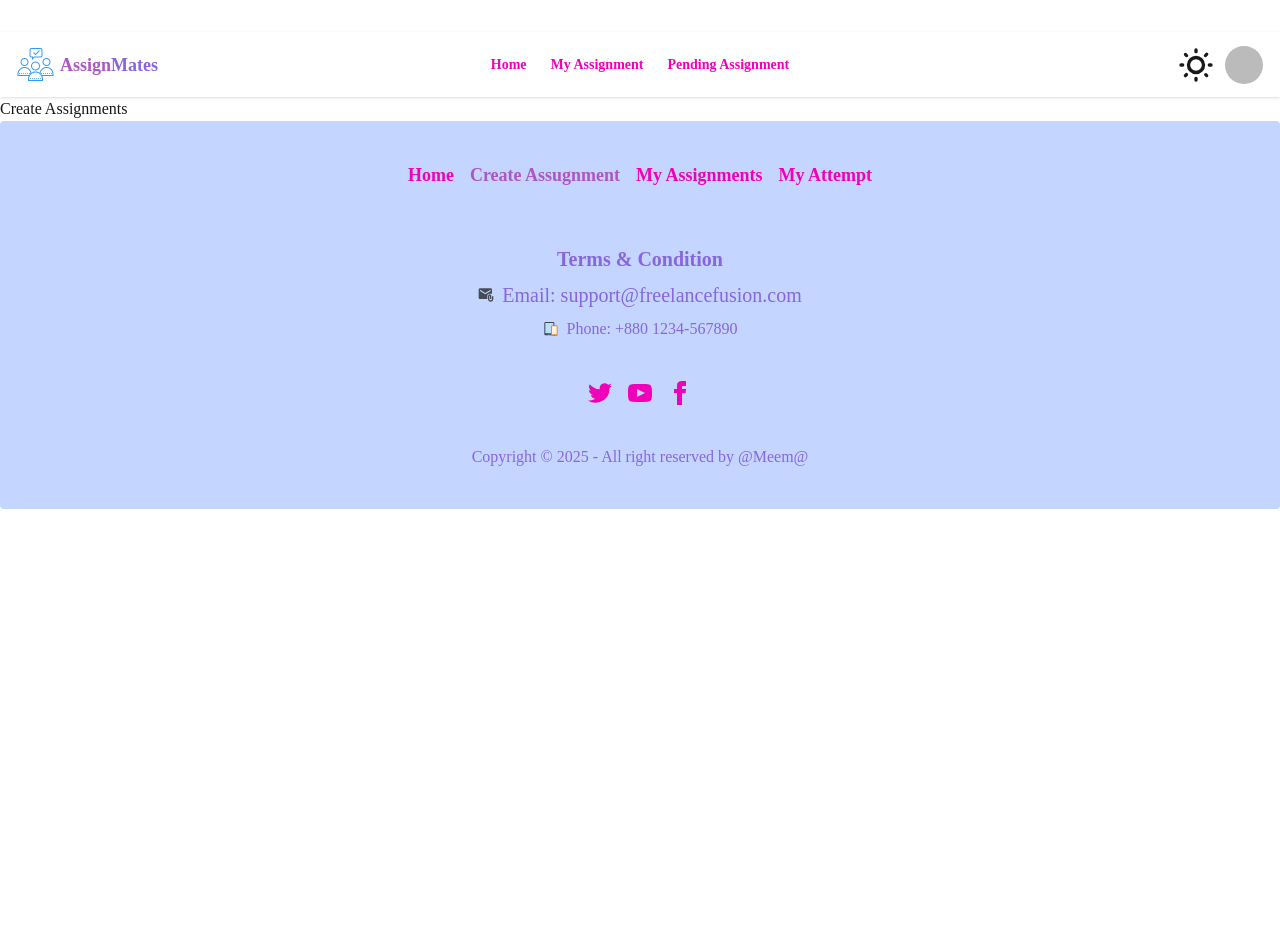
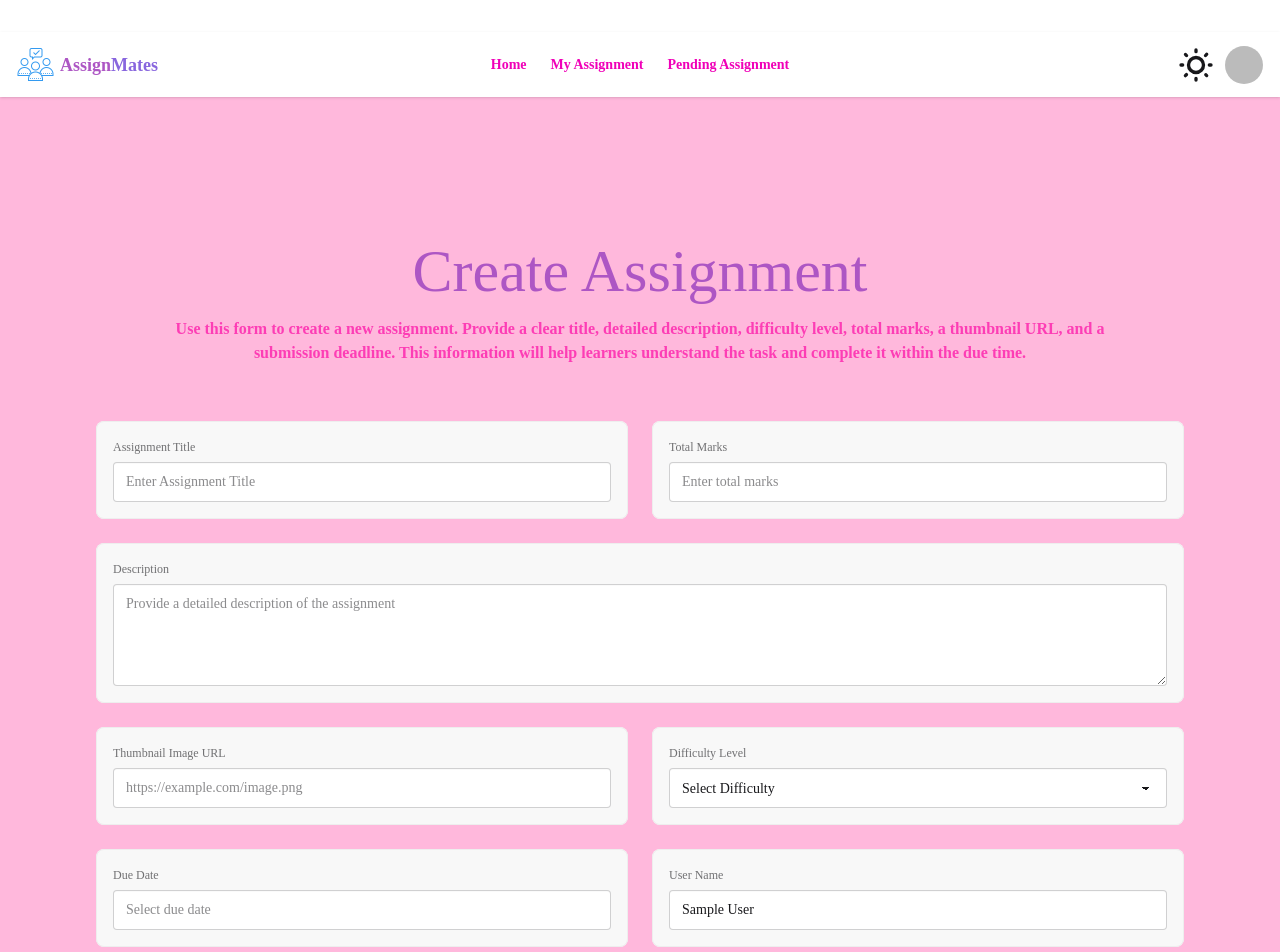
Before and after one commit to AmenaGithub678/assignment-management-client-repo, a React (Vite) app: page /createassignment in a window 1280 px wide. Shown: the top 952 px of the page. Before the commit the page ends 800 px from the top, so only its background shows below. Built offline with nearby package versions, Linux system fonts and the light colour scheme; no server answers; sample sign-in values are in the browser's storage; a web font is replaced by a local one.

Commit message:
private router set up, create assignment pagw with validation

```diff
--- a/package.json
+++ b/package.json
@@ -11,15 +11,18 @@
   },
   "dependencies": {
     "@tailwindcss/vite": "^4.1.10",
+    "date-fns": "^4.1.0",
     "firebase": "^11.9.1",
     "framer-motion": "^12.18.1",
     "lottie-react": "^2.4.1",
     "motion": "^12.18.1",
     "react": "^19.1.0",
+    "react-datepicker": "^8.4.0",
     "react-dom": "^19.1.0",
     "react-icons": "^5.5.0",
     "react-router": "^7.6.2",
     "react-simple-typewriter": "^5.0.1",
+    "sweetalert2": "^11.22.0",
     "tailwindcss": "^4.1.10"
   },
   "devDependencies": {
--- /dev/null
+++ b/src/Componets/Shared/LoadinSpinner.jsx
@@ -0,0 +1,13 @@
+import React from 'react';
+
+const LoadinSpinner = () => {
+    return (
+         <div>
+<div className="fixed inset-0 z-50 flex items-center justify-center bg-white bg-opacity-70">
+<span className="loading loading-spinner loading-lg text-neutral"></span>
+    </div>
+        </div>
+    );
+};
+
+export default LoadinSpinner;
--- a/src/Componets/Shared/SocialIcon.jsx
+++ b/src/Componets/Shared/SocialIcon.jsx
@@ -1,23 +1,37 @@
 import React, { useContext } from 'react';
 import { FcGoogle } from "react-icons/fc";
 import { AuthContext } from '../../Context/AuthContext';
+import Swal from 'sweetalert2';
 const SocialIcon = () => {
 
-    const {signInWithGoogle} = useContext(AuthContext);
+const {signInWithGoogle} = useContext(AuthContext);
 
-        const handleGoogleSignIn = ()=>{
-       signInWithGoogle()
+const handleGoogleSignIn = ()=>{
+  signInWithGoogle()
         .then(result => {
                     console.log(result.user)
+                     Swal.fire({
+                          icon: 'success',
+                          title: 'Login Successful',
+                          text: 'You have logged in with Google!',
+                          showConfirmButton: false,
+                          timer: 2000
+                        });
                 })
                 .catch(error => {
                     console.log(error.message)
+                     Swal.fire({
+                          icon: 'error',
+                          title: 'Oops...',
+                          text: error.message || 'Something went wrong with Google login!'
+                        });
+
                 })
         }
 
     return (
        <div className='m-4'>
-       <div className="divider">Login/Register with social accounts</div>
+
        <div className='flex justify-center'>
        <button onClick={handleGoogleSignIn}
 
--- /dev/null
+++ b/src/Context/PrivateRouter.jsx
@@ -0,0 +1,19 @@
+import React, { use } from 'react';
+ import { AuthContext } from './AuthContext';
+ import { Navigate } from 'react-router';
+import LoadinSpinner from '../Componets/Shared/LoadinSpinner';
+const PrivateRouter = ({children}) => {
+   const {user,loading} = use(AuthContext)
+
+if(loading){
+    return <LoadinSpinner></LoadinSpinner>
+}
+
+     if(!user){
+         return <Navigate
+         to='/auth/login'></Navigate>
+     }
+     return children;
+};
+
+export default PrivateRouter;
--- a/src/Context/PrivateRouters.jsx
+++ /dev/null
@@ -1,11 +0,0 @@
-import React from 'react';
-
-const PrivateRouters = () => {
-    return (
-        <div>
-            <h1>This is private router</h1>
-        </div>
-    );
-};
-
-export default PrivateRouters;
--- a/src/Pages/CreateAssignment.jsx
+++ b/src/Pages/CreateAssignment.jsx
@@ -1,10 +1,198 @@
-import React from 'react';
+import React, { use, useState } from 'react';
+import { AuthContext } from '../Context/AuthContext';
+import DatePicker from "react-datepicker";
+import "react-datepicker/dist/react-datepicker.css";
+import Swal from 'sweetalert2';
+const CreateAssignment = () => {
+const {user} = use(AuthContext);
+const [dueDate, setDueDate] = useState(null);
 
-const CreateAssignment = () => {
+const handleCreateAssignment = e => {
+    e.preventDefault();
+    const form = e.target;
+    const formData = new FormData(form);
+const description = formData.get("description");
+  const marks = formData.get("marks");
+
+  // Validate description length
+  if (description.length < 20) {
+    return Swal.fire({
+      icon: 'error',
+      title: 'Oops!',
+      text: 'Description must be at least 20 characters.',
+    });
+  }
+
+  //Validate number
+  if (isNaN(marks) || Number(marks) <= 0) {
+    return Swal.fire({
+      icon: 'error',
+      title: 'Invalid Marks',
+      text: 'Marks should be a positive number.',
+    });
+  }
+
+    const newAssignment = {
+      ...Object.fromEntries(formData.entries()),
+      dueDate: dueDate?.toISOString().split('T')[0], // format: yyyy-mm-dd
+    };
+
+    console.log("new assignment", newAssignment);
+
+    // POST to server
+    fetch('http://localhost:3000/createAssignment', {
+      method: "POST",
+      headers: {
+        "Content-Type": "application/json"
+      },
+      body: JSON.stringify(newAssignment)
+    })
+      .then(res => res.json())
+      .then(data => {
+        console.log("Server response:", data);
+        if (data.insertedId || data.acknowledged) {
+          Swal.fire({
+            title: "Assignment Created!",
+            icon: "success",
+            confirmButtonColor: "#AD56C4"
+          });
+          form.reset();
+          setDueDate(null);
+        }
+      })
+      .catch(err => {
+        console.error("Error:", err);
+        Swal.fire({
+          title: "Error",
+          text: "Something went wrong!",
+          icon: "error"
+        });
+      });
+    }
     return (
-        <div>
-            <p>Create Assignments</p>
-        </div>
+<div className='p-8 lg:p-24 bg-[#FFB8Dc]'>
+<div className='lg:p-12 text-center lg:space-y-4'>
+<h1 className="text-xl lg:text-6xl text-[#AD56C4]">Create Assignment</h1>
+<p className='text-[#FD3DB5] font-semibold mb-2'>
+      Use this form to create a new assignment. Provide a clear title, detailed description, difficulty level, total marks, a thumbnail URL, and a submission deadline. This information will help learners understand the task and complete it within the due time.
+    </p>
+  </div>
+
+  {/* Form Start */}
+  <form
+   onSubmit={handleCreateAssignment}
+  >
+    <div className='grid grid-cols-1 md:grid-cols-2 gap-6'>
+
+      {/* Title */}
+      <fieldset className="fieldset bg-base-200 border-base-300 rounded-box border p-4">
+        <label className="label">Assignment Title</label>
+        <input
+          type="text"
+          name="title"
+          className="input w-full"
+          placeholder="Enter Assignment Title"
+          required
+        />
+      </fieldset>
+
+      {/* Marks */}
+      <fieldset className="fieldset bg-base-200 border-base-300 rounded-box border p-4">
+        <label className="label">Total Marks</label>
+        <input
+          type="number"
+          name="marks"
+          className="input w-full"
+          placeholder="Enter total marks"
+          required
+        />
+      </fieldset>
+
+      {/* Description */}
+      <fieldset className="fieldset bg-base-200 border-base-300 rounded-box border p-4 col-span-1 md:col-span-2">
+        <label className="label">Description</label>
+        <textarea
+          name="description"
+          className="textarea w-full"
+          rows="4"
+          placeholder="Provide a detailed description of the assignment"
+           minLength={20}
+          required
+        ></textarea>
+      </fieldset>
+
+      {/* Thumbnail URL */}
+      <fieldset className="fieldset bg-base-200 border-base-300 rounded-box border p-4">
+        <label className="label">Thumbnail Image URL</label>
+        <input
+          type="text"
+          name="thumbnail"
+          className="input w-full"
+          placeholder="https://example.com/image.png"
+          required
+        />
+      </fieldset>
+
+      {/* Difficulty Level */}
+      <fieldset className="fieldset bg-base-200 border-base-300 rounded-box border p-4">
+        <label className="label">Difficulty Level</label>
+        <select name="difficulty" className="select w-full" required>
+          <option value="">Select Difficulty</option>
+          <option value="easy">Easy</option>
+          <option value="medium">Medium</option>
+          <option value="hard">Hard</option>
+        </select>
+      </fieldset>
+
+      {/* Due Date */}
+      <fieldset className="fieldset bg-base-200 border-base-300 rounded-box border p-4">
+  <label className="label">Due Date</label>
+  <DatePicker
+    selected={dueDate}
+    onChange={(date) => setDueDate(date)}
+    className="input w-full"
+    placeholderText="Select due date"
+    dateFormat="yyyy-MM-dd"
+     minDate={new Date()}
+    required
+  />
+</fieldset>
+
+
+      {/* User Name (Read Only) */}
+      <fieldset className="fieldset bg-base-200 border-base-300 rounded-box border p-4">
+        <label className="label">User Name</label>
+        <input
+          type="text"
+          name="userName"
+          className="input w-full"
+          value={user?.displayName}
+          readOnly
+        />
+      </fieldset>
+
+      {/* User Email (Read Only) */}
+      <fieldset className="fieldset bg-base-200 border-base-300 rounded-box border p-4">
+        <label className="label">User Email</label>
+        <input
+          type="email"
+          name="creatorEmail"
+          className="input w-full"
+          value={user?.email}
+          readOnly
+        />
+      </fieldset>
+    </div>
+
+    {/* Submit Button */}
+    <input
+      type="submit"
+      className='btn w-full mt-6'
+      value="Create Assignment"
+    />
+  </form>
+</div>
+
     );
 };
 
--- a/src/Pages/Login.jsx
+++ b/src/Pages/Login.jsx
@@ -3,10 +3,17 @@ import SocialIcon from '../Componets/Shared/SocialIcon';
 import Lottie from 'lottie-react';
 import loginLottie from '../assets/lotties/Register.json';
 import { AuthContext } from '../Context/AuthContext';
+import Swal from 'sweetalert2';
+import { useLocation, useNavigate } from 'react-router';
 
 const Login = () => {
 
-const {userSignIn} = useContext(AuthContext);
+const {userSignIn,setUser} = useContext(AuthContext);
+
+// location
+  const location = useLocation()
+
+   const navigate = useNavigate();
 const handleSignIn = e => {
     e.preventDefault();
     const form = e.target;
@@ -17,12 +24,28 @@ const handleSignIn = e => {
   // signIn  with -- firebase
   userSignIn(email,password)
   .then( result =>{
-    console.log(result.user);
-    alert('Login Successfully')
+   setUser(result.user);
+
+     Swal.fire({
+          icon: 'success',
+          title: 'Login Successfully!!',
+          text: 'You have successfully logged in!',
+          showConfirmButton: false,
+          timer: 2000
+        });
+
+         navigate(location?.state ? location.state : "/")
+
   }
   )
   .catch((error)=>{
     console.log(error);
+
+    Swal.fire({
+        icon: 'error',
+        title: 'Login Failed',
+        text: error.message || 'Invalid credentials!',
+      });
   })
 
     }
--- a/src/Routes/Router.jsx
+++ b/src/Routes/Router.jsx
@@ -10,6 +10,8 @@ import MyAttempted from "../Pages/MyAttempted";
 import AuthLayout from "../Layouts/AuthLayout";
 import Login from "../Pages/Login";
 import Register from "../Pages/Register";
+import PrivateRouter from "../Context/PrivateRouter";
+
 
 const router = createBrowserRouter([
   {
@@ -23,7 +25,9 @@ const router = createBrowserRouter([
     },
     {
         path: "/createassignment",
-       element: <CreateAssignment/>,
+        element: <PrivateRouter>
+         <CreateAssignment/>
+       </PrivateRouter>,
     },
     {
         path: "/assignments",
@@ -31,11 +35,13 @@ const router = createBrowserRouter([
     },
     {
         path: "/pendingAssignment",
-       element: <PendingAssignment/>
+       element: <PrivateRouter>
+         <PendingAssignment/>
+         </PrivateRouter>
     },
     {
         path: "/Myattempt",
-       element: <MyAttempted/>
+       element: <PrivateRouter><MyAttempted/></PrivateRouter>,
     },
    ],
   },
```
Also changed, not shown: src/Pages/Register.jsx (+73 -22 lines), 1 other file (tests, documents, lock files or other folders).
